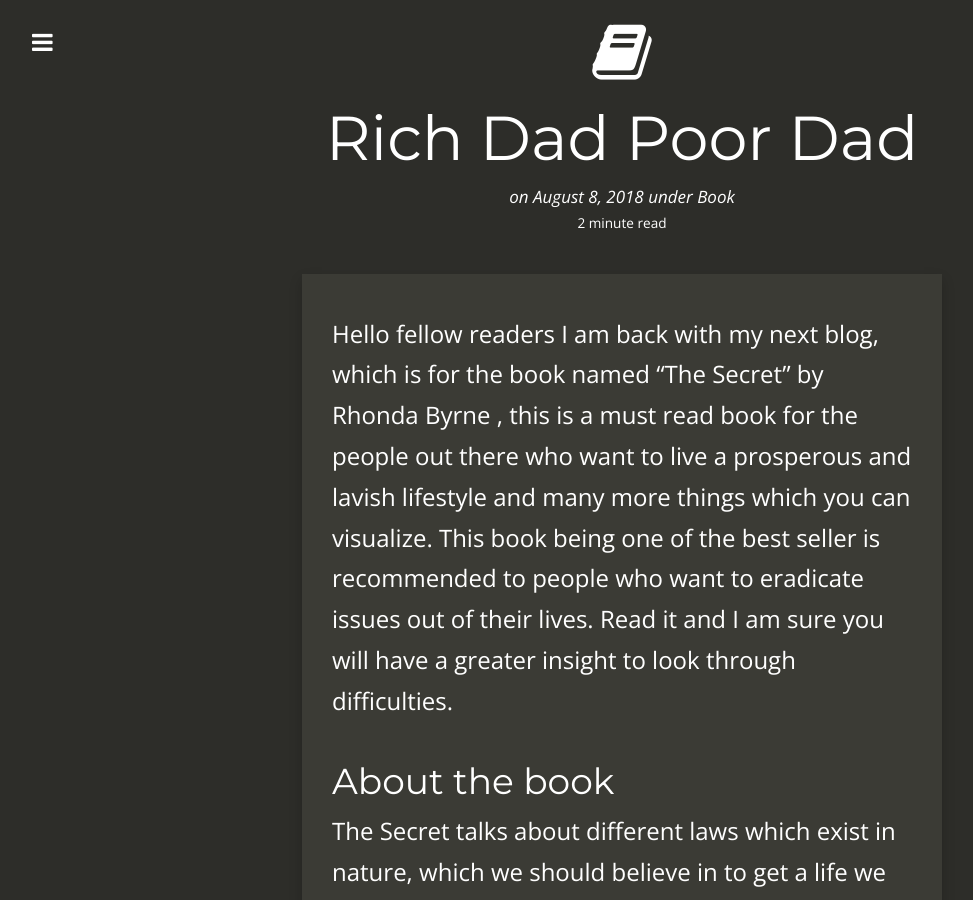
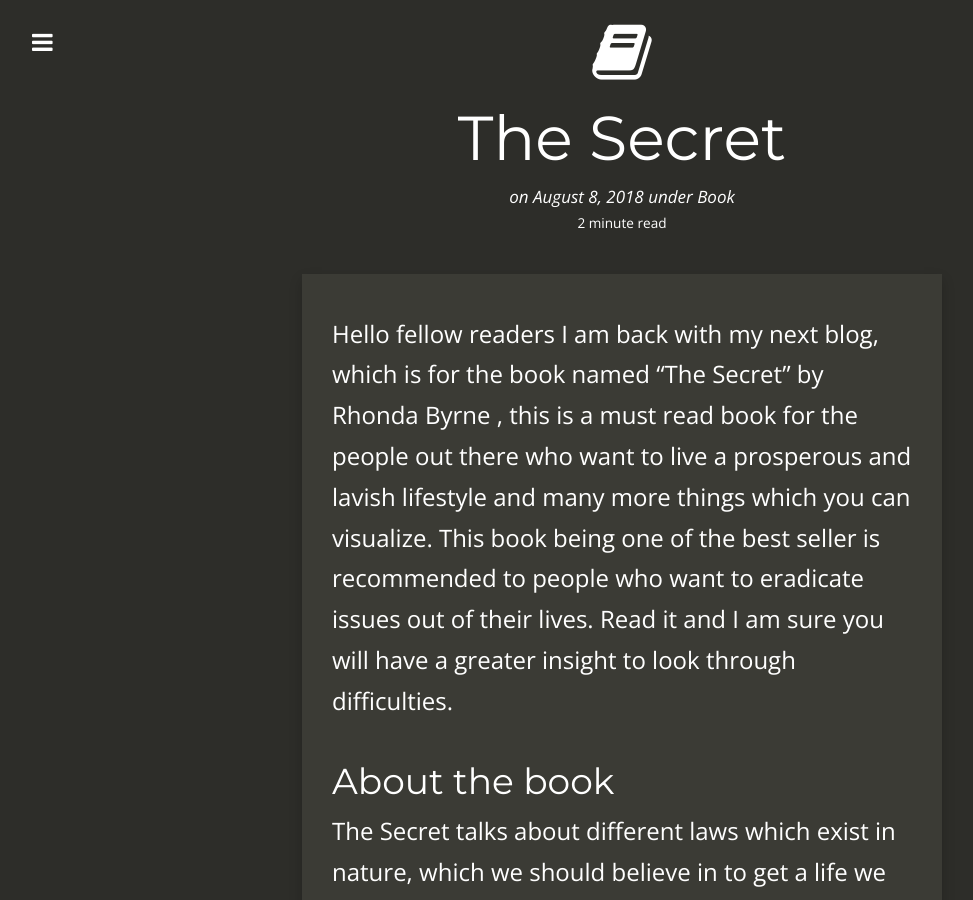
Before and after one commit to arjunsachdev8/arjunsachdev8.github.io, a Jekyll site: the page built from _posts/2018-08-08-The-Secret.md, in a window 1280 px wide and 900 px high. Shown: the whole window, without its empty margins (18-991 px from the left). Built offline with Jekyll 4.4.1, drawn with Linux system fonts in a browser that asks for light colours; nearby versions of some CDN libraries.

Commit message:
Update 2018-08-08-The-Secret.md

```diff
--- a/_posts/2018-08-08-The-Secret.md
+++ b/_posts/2018-08-08-The-Secret.md
@@ -1,6 +1,6 @@
 ---
 layout:     post
-title:      Rich Dad Poor Dad
+title:      The Secret
 date:       2018-08-08 21:32:18
 summary:    Review for the book The Secret
 categories:
```
